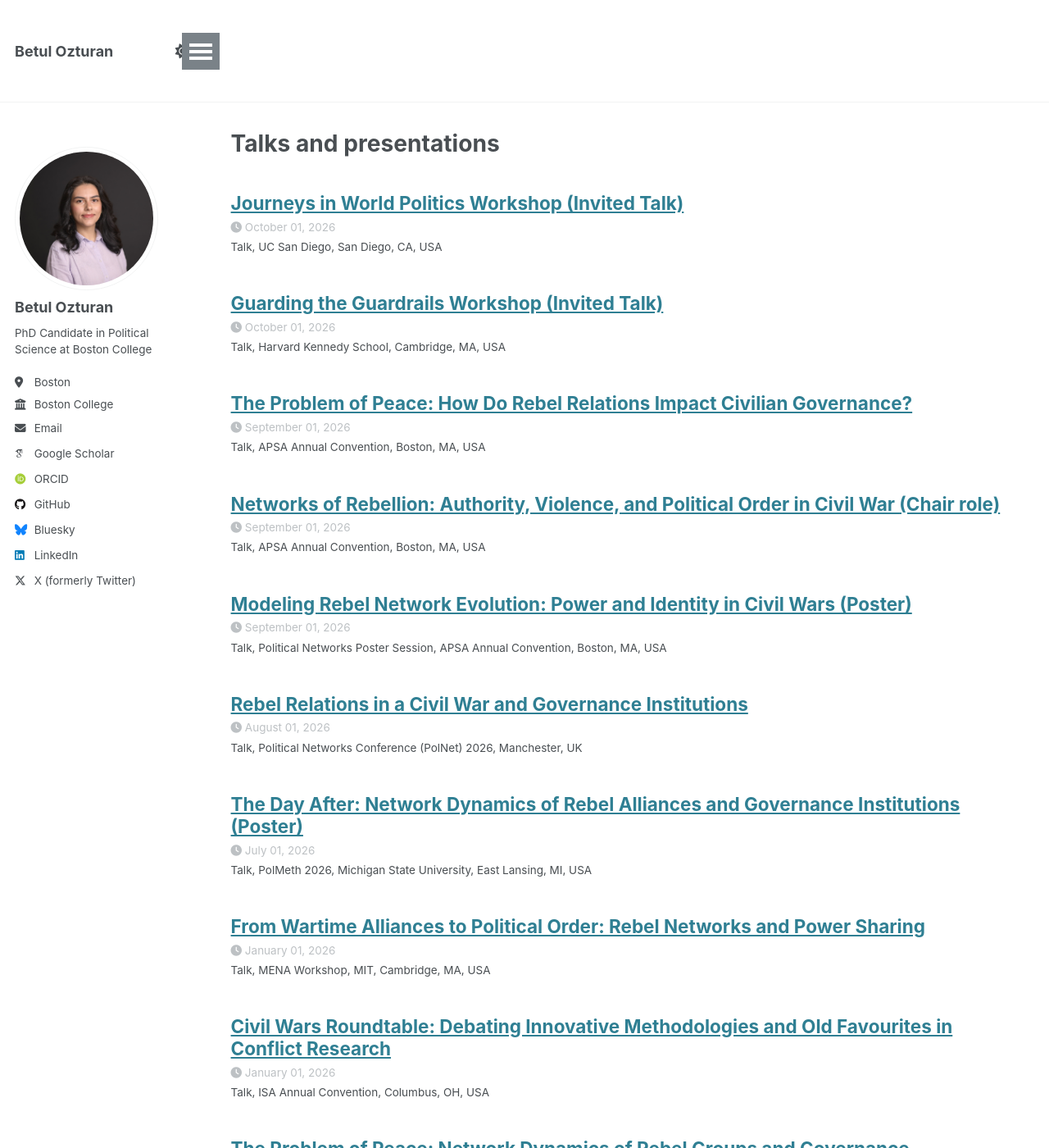
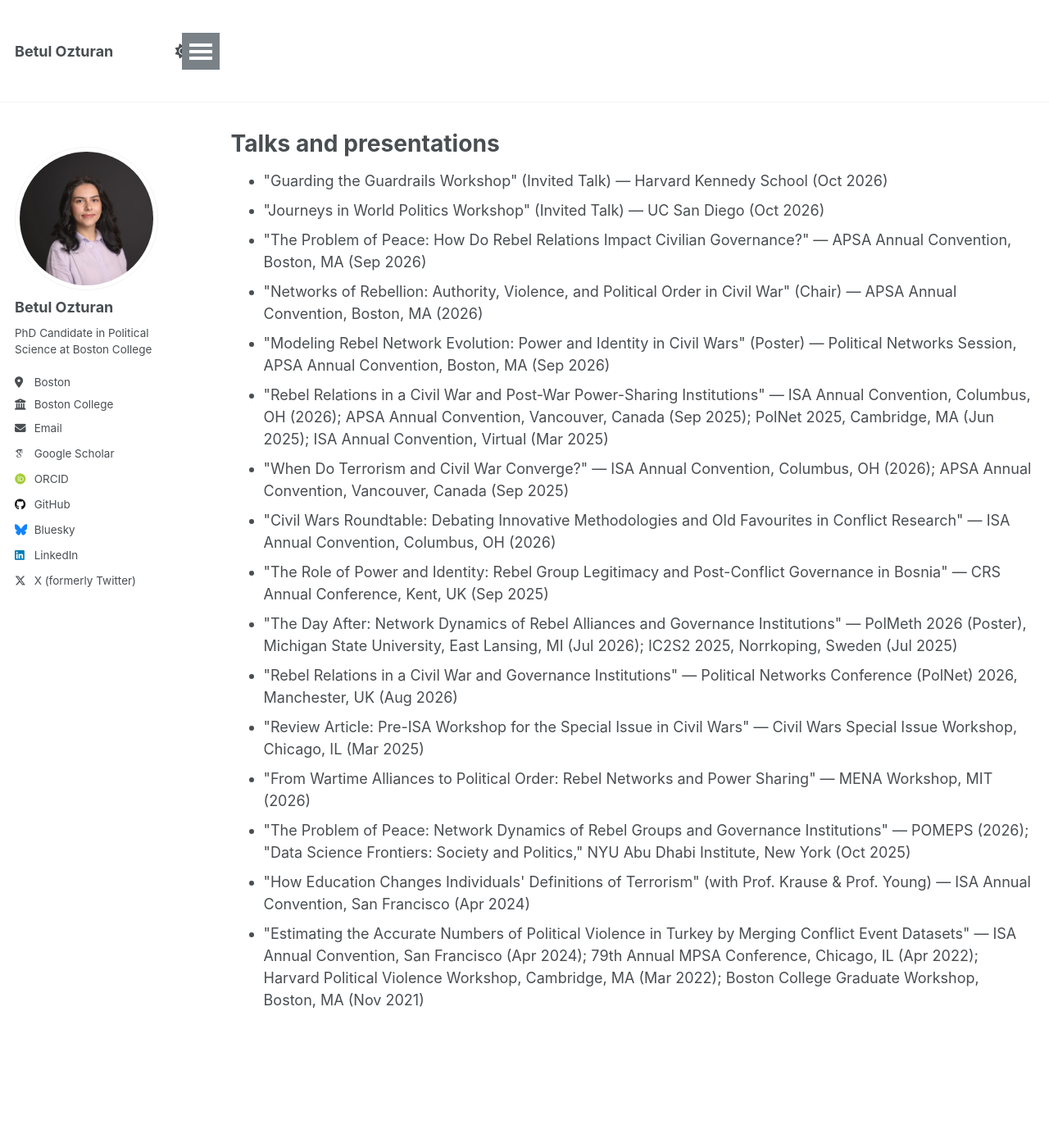
Before and after one commit to betulozturan/betulozturan.github.io, a Jekyll site: the page built from _pages/talks.html, in a window 1280 px wide and 1400 px high. Shown: the whole window at 82% size. Built offline with Jekyll 4.4.1, drawn with Linux system fonts in a browser that asks for light colours; some web fonts are replaced; some of the changed text lies outside the part shown.

Commit message:
Replace talks collection loop with static list
Co-authored-by: betulozturan <44755312+betulozturan@users.noreply.github.com>

```diff
--- a/_pages/talks.html
+++ b/_pages/talks.html
@@ -11,6 +11,21 @@ author_profile: true
 
 {% endif %}
 
-{% for post in site.talks reversed %}
-  {% include archive-single-talk.html %}
-{% endfor %}
+<ul>
+  <li>"Guarding the Guardrails Workshop" (Invited Talk) — Harvard Kennedy School (Oct 2026)</li>
+  <li>"Journeys in World Politics Workshop" (Invited Talk) — UC San Diego (Oct 2026)</li>
+  <li>"The Problem of Peace: How Do Rebel Relations Impact Civilian Governance?" — APSA Annual Convention, Boston, MA (Sep 2026)</li>
+  <li>"Networks of Rebellion: Authority, Violence, and Political Order in Civil War" (Chair) — APSA Annual Convention, Boston, MA (2026)</li>
+  <li>"Modeling Rebel Network Evolution: Power and Identity in Civil Wars" (Poster) — Political Networks Session, APSA Annual Convention, Boston, MA (Sep 2026)</li>
+  <li>"Rebel Relations in a Civil War and Post-War Power-Sharing Institutions" — ISA Annual Convention, Columbus, OH (2026); APSA Annual Convention, Vancouver, Canada (Sep 2025); PolNet 2025, Cambridge, MA (Jun 2025); ISA Annual Convention, Virtual (Mar 2025)</li>
+  <li>"When Do Terrorism and Civil War Converge?" — ISA Annual Convention, Columbus, OH (2026); APSA Annual Convention, Vancouver, Canada (Sep 2025)</li>
+  <li>"Civil Wars Roundtable: Debating Innovative Methodologies and Old Favourites in Conflict Research" — ISA Annual Convention, Columbus, OH (2026)</li>
+  <li>"The Role of Power and Identity: Rebel Group Legitimacy and Post-Conflict Governance in Bosnia" — CRS Annual Conference, Kent, UK (Sep 2025)</li>
+  <li>"The Day After: Network Dynamics of Rebel Alliances and Governance Institutions" — PolMeth 2026 (Poster), Michigan State University, East Lansing, MI (Jul 2026); IC2S2 2025, Norrkoping, Sweden (Jul 2025)</li>
+  <li>"Rebel Relations in a Civil War and Governance Institutions" — Political Networks Conference (PolNet) 2026, Manchester, UK (Aug 2026)</li>
+  <li>"Review Article: Pre-ISA Workshop for the Special Issue in Civil Wars" — Civil Wars Special Issue Workshop, Chicago, IL (Mar 2025)</li>
+  <li>"From Wartime Alliances to Political Order: Rebel Networks and Power Sharing" — MENA Workshop, MIT (2026)</li>
+  <li>"The Problem of Peace: Network Dynamics of Rebel Groups and Governance Institutions" — POMEPS (2026); "Data Science Frontiers: Society and Politics," NYU Abu Dhabi Institute, New York (Oct 2025)</li>
+  <li>"How Education Changes Individuals' Definitions of Terrorism" (with Prof. Krause &amp; Prof. Young) — ISA Annual Convention, San Francisco (Apr 2024)</li>
+  <li>"Estimating the Accurate Numbers of Political Violence in Turkey by Merging Conflict Event Datasets" — ISA Annual Convention, San Francisco (Apr 2024); 79th Annual MPSA Conference, Chicago, IL (Apr 2022); Harvard Political Violence Workshop, Cambridge, MA (Mar 2022); Boston College Graduate Workshop, Boston, MA (Nov 2021)</li>
+</ul>
```
